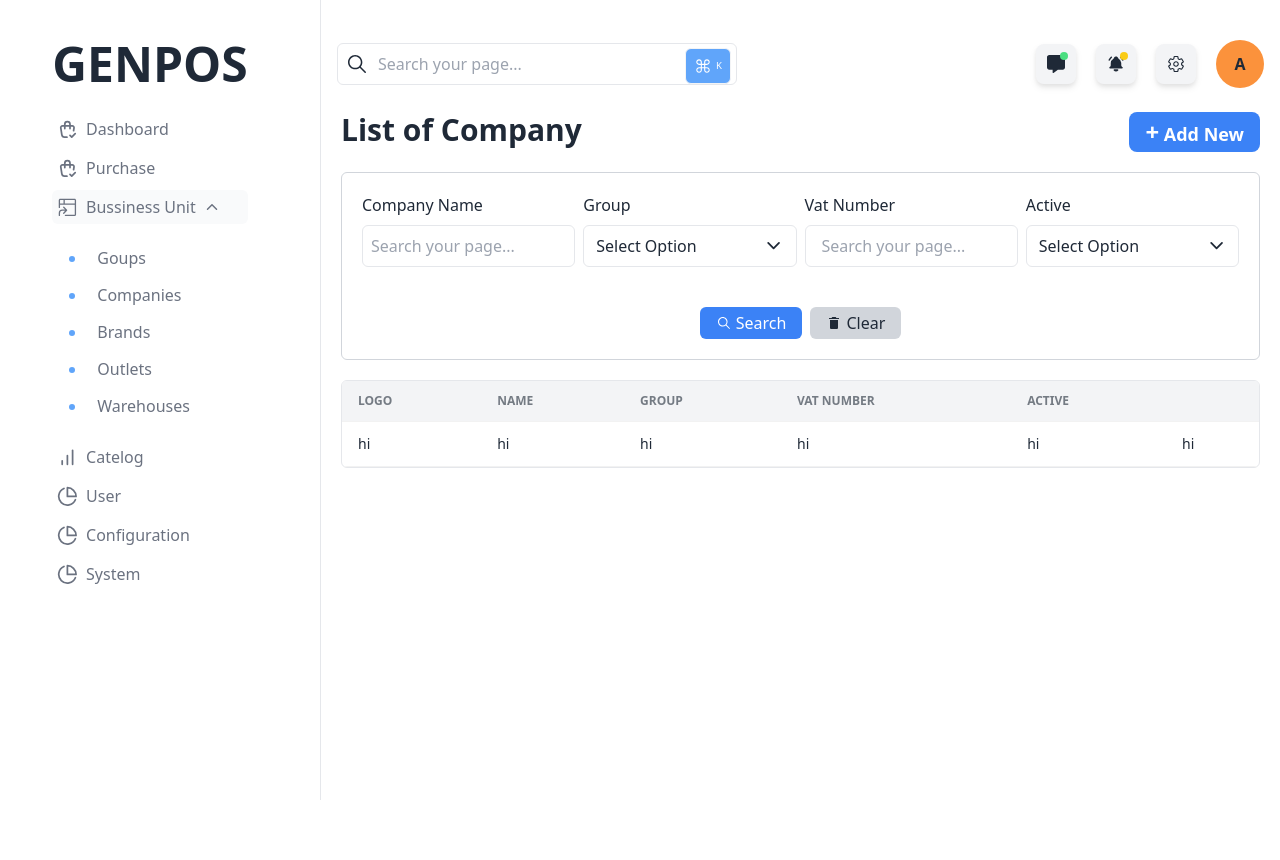
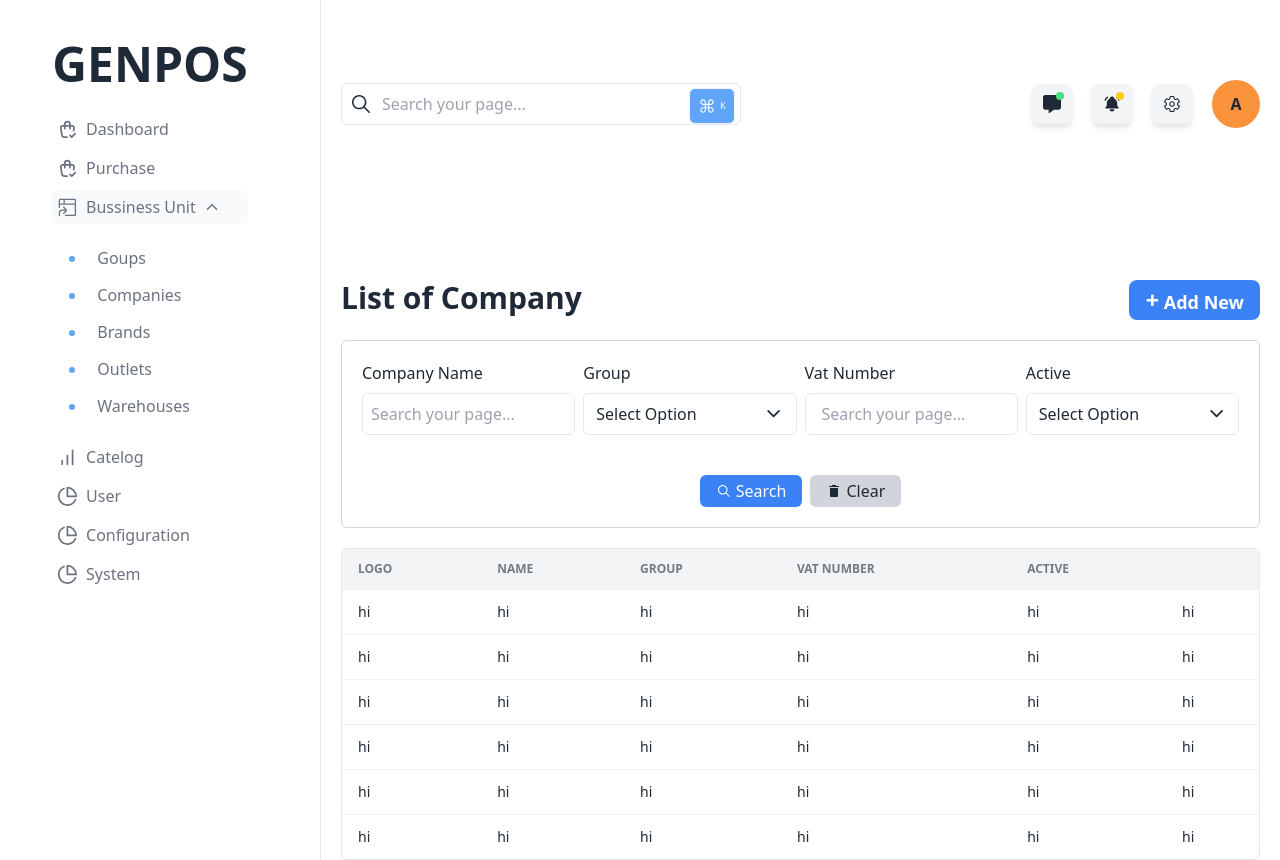
Before and after one commit to Shafiul-Islam-Shatak/3s-softwar-job-task, a Next.js app: page / in a window 1280 px wide. Before the commit the page ends 800 px from the top, so only its background shows below. Built offline with nearby package versions, Linux system fonts and the light colour scheme.

Commit message:
top section possiton stikcy

```diff
--- a/src/app/Components/CompanyListTable/CompanyListTable.tsx
+++ b/src/app/Components/CompanyListTable/CompanyListTable.tsx
@@ -21,6 +21,13 @@ const CompanyListTable = () => {
                     </thead>
                     <tbody>
                      <CompanyListTableRow/>
+                     <CompanyListTableRow/>
+                     <CompanyListTableRow/>
+                     <CompanyListTableRow/>
+                     <CompanyListTableRow/>
+                     <CompanyListTableRow/>
+
+
                     </tbody>
                 </table>
             </div>
--- a/src/app/page.tsx
+++ b/src/app/page.tsx
@@ -15,17 +15,17 @@ export default function Home() {
         <div className=" flex-1 lg:border-l px-5 relative">
 
           {/* top section */}
-          <div className="lg:mt-10  mt-5 absolute top-0 left-4 right-4 flex flex-col-reverse gap-4 md:flex-row items-center justify-between">
+          <div className="lg:mt-10 bg-white py-10 z-10 mt-5 sticky top-0 left-4 right-4 flex flex-col-reverse gap-4 md:flex-row items-center justify-between">
             <div className=""><SearchBar /></div>
             <div className=""><Toolbar /></div>
           </div>
 
           {/* list of company */}
-          <div className="lg:mt-28 mt-36 flex justify-between">
+          <div className=" overflow-y-auto">
+            <div className="lg:mt-28 mt-36 flex justify-between overflow-auto">
               <h1 className="font-semibold text-3xl">List of Company</h1>
               <button className="bg-blue-500 text-white text-lg px-4 py-1 rounded-lg font-semibold"><span className="text-2xl">+</span> Add New</button>
             </div>
-
             {/*Search and filter */}
             <div>
               <SearchAndFilter />
@@ -36,5 +36,6 @@ export default function Home() {
           </div>
         </div>
       </div>
+    </div>
   );
 }
```
Lines whose indentation alone changed are shown as unchanged.
